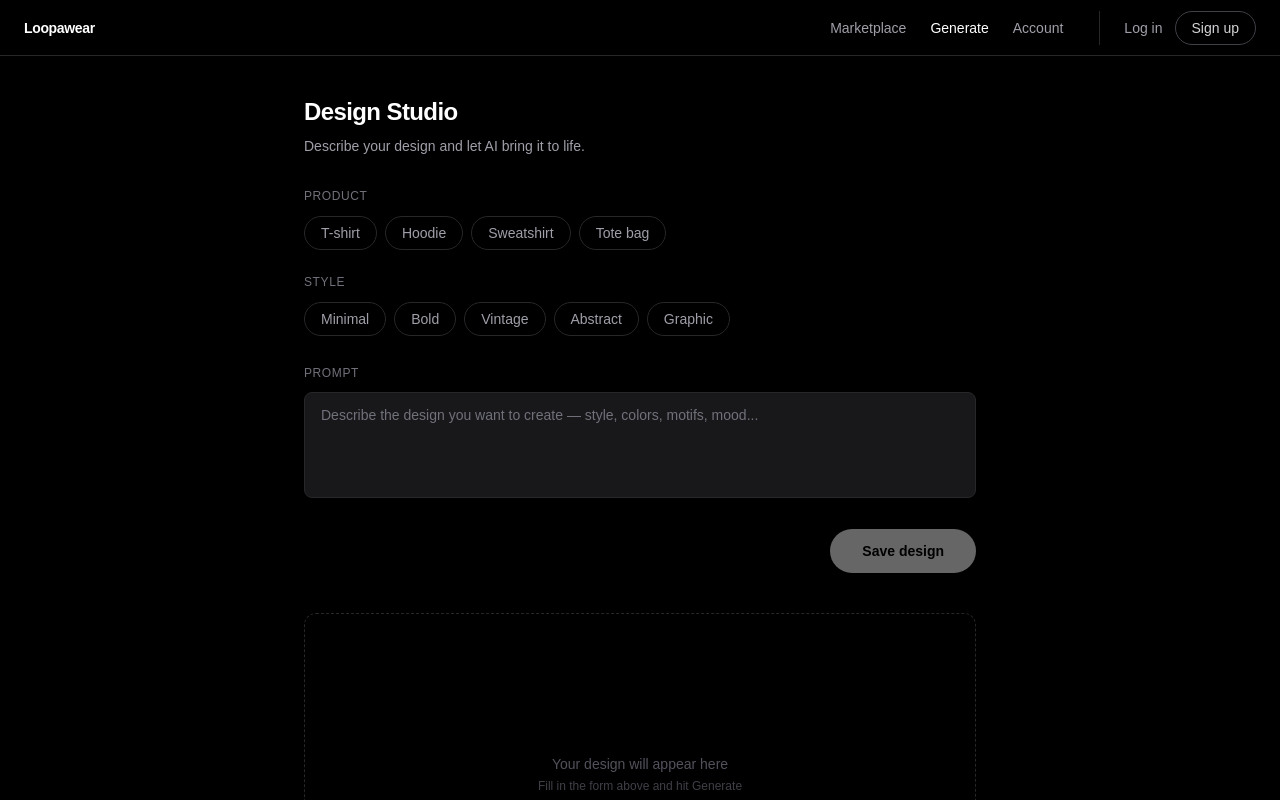
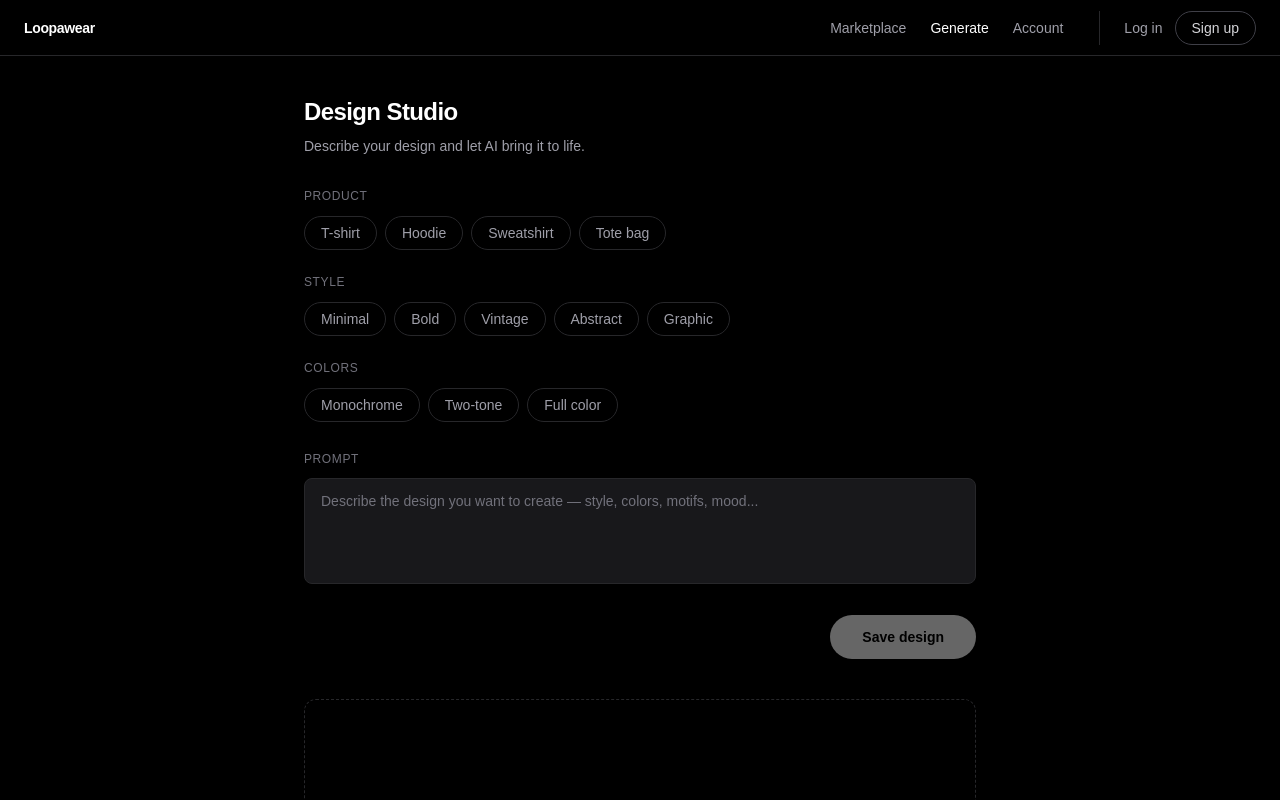
Before and after one commit to weversmat-loopa/Loopawear3, a Next.js app: page /generate in a window 1280 px wide. Shown: the top 800 px of the page. Built offline with nearby package versions, Linux system fonts and the light colour scheme; no server answers.

Commit message:
feat(generate): add color palette control to generation flow

```diff
--- a/src/app/account/designs/[id]/GenerateImageButton.tsx
+++ b/src/app/account/designs/[id]/GenerateImageButton.tsx
@@ -6,11 +6,13 @@ import { useRouter } from "next/navigation";
 interface GenerateImageButtonProps {
   designId: string;
   imageStatus: string | null;
+  colorPalette?: string | null;
 }
 
 export default function GenerateImageButton({
   designId,
   imageStatus,
+  colorPalette = null,
 }: GenerateImageButtonProps) {
   const router = useRouter();
   const [isLoading, setIsLoading] = useState(false);
@@ -29,6 +31,8 @@ export default function GenerateImageButton({
     try {
       const res = await fetch(`/api/designs/${designId}/generate`, {
         method: "POST",
+        headers: { "Content-Type": "application/json" },
+        body: JSON.stringify({ colorPalette }),
       });
 
       if (!res.ok) {
--- a/src/app/account/designs/[id]/page.tsx
+++ b/src/app/account/designs/[id]/page.tsx
@@ -13,7 +13,7 @@ import GenerateImageButton from "./GenerateImageButton";
 
 type Props = {
   params: Promise<{ id: string }>;
-  searchParams?: Promise<{ success?: string; error?: string }>;
+  searchParams?: Promise<{ success?: string; error?: string; color_palette?: string }>;
 };
 
 function formatDate(iso: string) {
@@ -75,12 +75,14 @@ export default async function OwnerDesignPage({ params, searchParams }: Props) {
   const sp = await searchParams;
   const success = sp?.success;
   const error = sp?.error;
+  const colorPalette = sp?.color_palette ?? null;
 
   const isPublished = design.status === "published";
 
   const refineParams = new URLSearchParams({ prompt: design.prompt, design_id: design.id });
   if (design.product_type) refineParams.set("product_type", design.product_type);
   if (design.style) refineParams.set("style", design.style);
+  if (colorPalette) refineParams.set("color_palette", colorPalette);
   const refineHref = `/generate?${refineParams.toString()}`;
 
 
@@ -163,6 +165,7 @@ export default async function OwnerDesignPage({ params, searchParams }: Props) {
               <GenerateImageButton
                 designId={design.id}
                 imageStatus={design.image_status}
+                colorPalette={colorPalette}
               />
             </div>
           </div>
--- a/src/app/api/designs/[id]/generate/route.ts
+++ b/src/app/api/designs/[id]/generate/route.ts
@@ -12,10 +12,17 @@ const STYLE_KEYWORDS: Record<string, string> = {
   Graphic: "graphic illustration, sharp lines, vector-art style",
 };
 
+const COLOR_PALETTE_KEYWORDS: Record<string, string> = {
+  Monochrome: "strictly monochrome, single ink color, black and white only",
+  "Two-tone": "exactly two colors, two-tone color scheme, duotone",
+  "Full color": "full color illustration, rich vibrant color palette",
+};
+
 function buildGenerationPrompt(
   userPrompt: string,
   productType: string | null,
-  style: string | null
+  style: string | null,
+  colorPalette: string | null
 ): string {
   const parts: string[] = [
     "Flat graphic design artwork suitable for apparel screen printing.",
@@ -23,6 +30,10 @@ function buildGenerationPrompt(
 
   if (style && STYLE_KEYWORDS[style]) {
     parts.push(STYLE_KEYWORDS[style] + ".");
+  }
+
+  if (colorPalette && COLOR_PALETTE_KEYWORDS[colorPalette]) {
+    parts.push(COLOR_PALETTE_KEYWORDS[colorPalette] + ".");
   }
 
   parts.push(userPrompt.trim() + ".");
@@ -37,10 +48,13 @@ function buildGenerationPrompt(
 type Params = { id: string };
 
 export async function POST(
-  _req: NextRequest,
+  req: NextRequest,
   { params }: { params: Promise<Params> }
 ) {
   const { id } = await params;
+  const body = await req.json().catch(() => ({})) as { colorPalette?: string };
+  const colorPalette = typeof body.colorPalette === "string" ? body.colorPalette : null;
+
   const supabase = await createClient();
 
   const {
@@ -79,7 +93,8 @@ export async function POST(
   const prompt = buildGenerationPrompt(
     design.prompt,
     design.product_type,
-    design.style
+    design.style,
+    colorPalette
   );
 
   try {
--- a/src/app/generate/GenerateStudio.tsx
+++ b/src/app/generate/GenerateStudio.tsx
@@ -6,9 +6,11 @@ import { saveDraft } from "./actions";
 
 const PRODUCT_TYPES = ["T-shirt", "Hoodie", "Sweatshirt", "Tote bag"] as const;
 const STYLE_MOODS = ["Minimal", "Bold", "Vintage", "Abstract", "Graphic"] as const;
+const COLOR_PALETTES = ["Monochrome", "Two-tone", "Full color"] as const;
 
 type ProductType = (typeof PRODUCT_TYPES)[number] | null;
 type StyleMood = (typeof STYLE_MOODS)[number] | null;
+type ColorPalette = (typeof COLOR_PALETTES)[number] | null;
 
 type SaveState =
   | { status: "idle" }
@@ -21,6 +23,7 @@ interface GenerateStudioProps {
   initialPrompt?: string;
   initialProductType?: string | null;
   initialStyle?: string | null;
+  initialColorPalette?: string | null;
   initialDesignId?: string | null;
 }
 
@@ -28,6 +31,7 @@ export default function GenerateStudio({
   initialPrompt = "",
   initialProductType = null,
   initialStyle = null,
+  initialColorPalette = null,
   initialDesignId = null,
 }: GenerateStudioProps) {
   const [prompt, setPrompt] = useState(initialPrompt);
@@ -41,6 +45,11 @@ export default function GenerateStudio({
       ? (initialStyle as StyleMood)
       : null
   );
+  const [colorPalette, setColorPalette] = useState<ColorPalette>(
+    COLOR_PALETTES.includes(initialColorPalette as (typeof COLOR_PALETTES)[number])
+      ? (initialColorPalette as ColorPalette)
+      : null
+  );
   const [designId, setDesignId] = useState<string | null>(initialDesignId);
   const [saveState, setSaveState] = useState<SaveState>({ status: "idle" });
 
@@ -52,6 +61,7 @@ export default function GenerateStudio({
     setPrompt("");
     setProductType(null);
     setStyleMood(null);
+    setColorPalette(null);
     setDesignId(null);
     setSaveState({ status: "idle" });
   }
@@ -135,6 +145,31 @@ export default function GenerateStudio({
           </div>
 
           <div>
+            <p className="text-xs font-medium uppercase tracking-wider text-zinc-500">
+              Colors
+            </p>
+            <div className="mt-3 flex flex-wrap gap-2">
+              {COLOR_PALETTES.map((palette) => (
+                <button
+                  key={palette}
+                  type="button"
+                  onClick={() => {
+                    setColorPalette(colorPalette === palette ? null : palette);
+                    resetSaveState();
+                  }}
+                  className={`rounded-full border px-4 py-1.5 text-sm font-medium transition-colors ${
+                    colorPalette === palette
+                      ? "border-white bg-white text-black"
+                      : "border-zinc-800 text-zinc-400 hover:border-zinc-600 hover:text-white"
+                  }`}
+                >
+                  {palette}
+                </button>
+              ))}
+            </div>
+          </div>
+
+          <div>
             <label
               htmlFor="prompt"
               className="text-xs font-medium uppercase tracking-wider text-zinc-500"
@@ -173,7 +208,7 @@ export default function GenerateStudio({
                 <p className="text-xs font-medium uppercase tracking-wider text-zinc-600">
                   {saveState.wasUpdate ? "Design updated" : "Design saved"}
                 </p>
-                {(productType || styleMood) && (
+                {(productType || styleMood || colorPalette) && (
                   <div className="mt-3 flex flex-wrap gap-2">
                     {productType && (
                       <span className="rounded-full border border-zinc-700 px-3 py-1 text-xs text-zinc-400">
@@ -183,6 +218,11 @@ export default function GenerateStudio({
                     {styleMood && (
                       <span className="rounded-full border border-zinc-700 px-3 py-1 text-xs text-zinc-400">
                         {styleMood}
+                      </span>
+                    )}
+                    {colorPalette && (
+                      <span className="rounded-full border border-zinc-700 px-3 py-1 text-xs text-zinc-400">
+                        {colorPalette}
                       </span>
                     )}
                   </div>
@@ -196,7 +236,7 @@ export default function GenerateStudio({
               </p>
               <div className="flex flex-wrap gap-3">
                 <Link
-                  href={`/account/designs/${saveState.id}`}
+                  href={`/account/designs/${saveState.id}${colorPalette ? `?color_palette=${encodeURIComponent(colorPalette)}` : ""}`}
                   className="rounded-full bg-white px-5 py-2 text-sm font-semibold text-black transition-opacity hover:opacity-75"
                 >
                   Open workspace →
@@ -243,7 +283,7 @@ export default function GenerateStudio({
             </div>
           ) : prompt.trim() ? (
             <div className="p-6">
-              {(productType || styleMood) && (
+              {(productType || styleMood || colorPalette) && (
                 <div className="mb-4 flex flex-wrap gap-2">
                   {productType && (
                     <span className="rounded-full border border-zinc-700 px-3 py-1 text-xs text-zinc-400">
@@ -253,6 +293,11 @@ export default function GenerateStudio({
                   {styleMood && (
                     <span className="rounded-full border border-zinc-700 px-3 py-1 text-xs text-zinc-400">
                       {styleMood}
+                    </span>
+                  )}
+                  {colorPalette && (
+                    <span className="rounded-full border border-zinc-700 px-3 py-1 text-xs text-zinc-400">
+                      {colorPalette}
                     </span>
                   )}
                 </div>
--- a/src/app/generate/page.tsx
+++ b/src/app/generate/page.tsx
@@ -11,6 +11,7 @@ type GeneratePageProps = {
     prompt?: string;
     product_type?: string;
     style?: string;
+    color_palette?: string;
     design_id?: string;
   }>;
 };
@@ -22,6 +23,7 @@ export default async function GeneratePage({ searchParams }: GeneratePageProps)
       initialPrompt={sp?.prompt ?? ""}
       initialProductType={sp?.product_type ?? null}
       initialStyle={sp?.style ?? null}
+      initialColorPalette={sp?.color_palette ?? null}
       initialDesignId={sp?.design_id ?? null}
     />
   );
```
